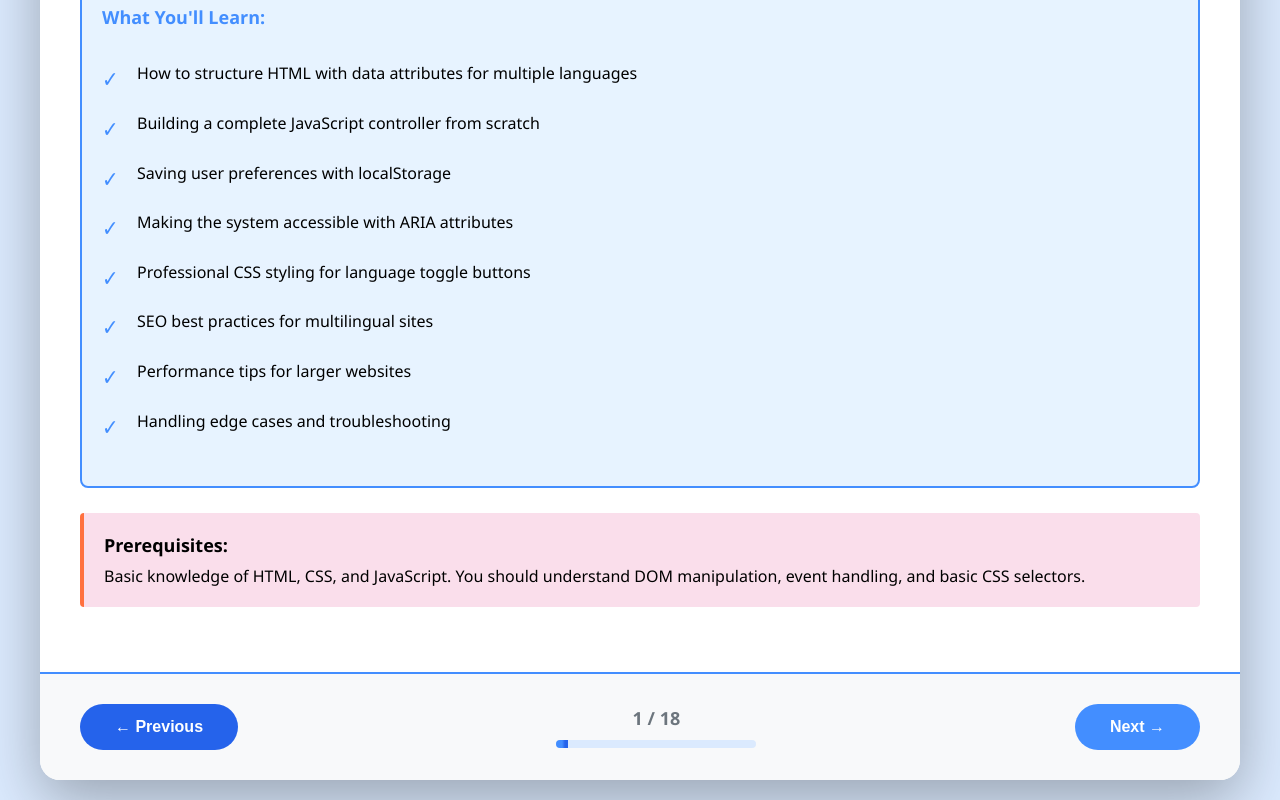
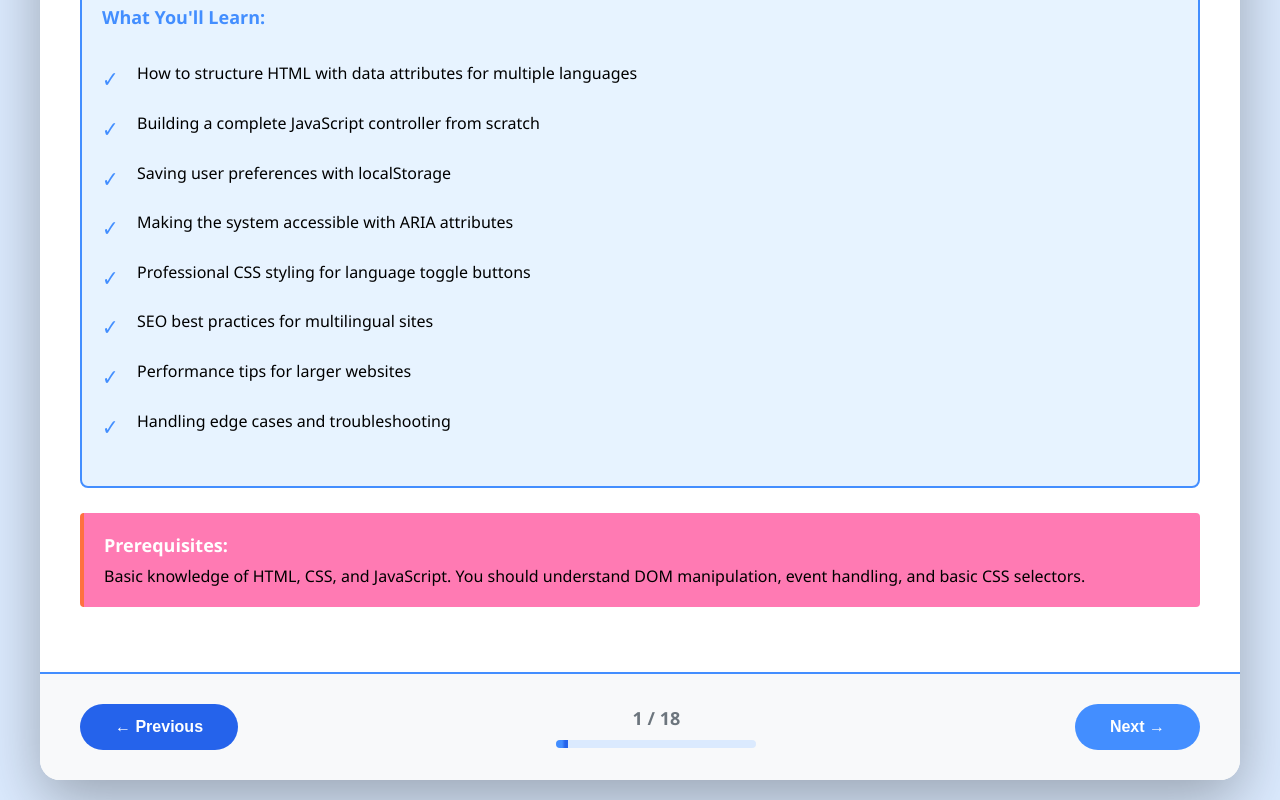
Before and after one commit to cassellac/language-switching-system, a plain HTML site: page index.html in a window 1280 px wide. Shown: the part 576-1376 px from the top of the page. Drawn offline with Linux system fonts and the light colour scheme.

Commit message:
Change tip-box background and text color

```diff
--- a/index.html
+++ b/index.html
@@ -181,7 +181,7 @@
         }
 
         .tip-box {
-            background: #FADEEB;
+            background: #FF7AB3;
             border-left: 4px solid #FF713F;
             padding: 20px;
             margin: 25px 0;
@@ -189,7 +189,7 @@
         }
 
         .tip-box strong {
-            color: #000;
+            color: white;
             display: block;
             margin-bottom: 8px;
             font-size: 18px;
```
